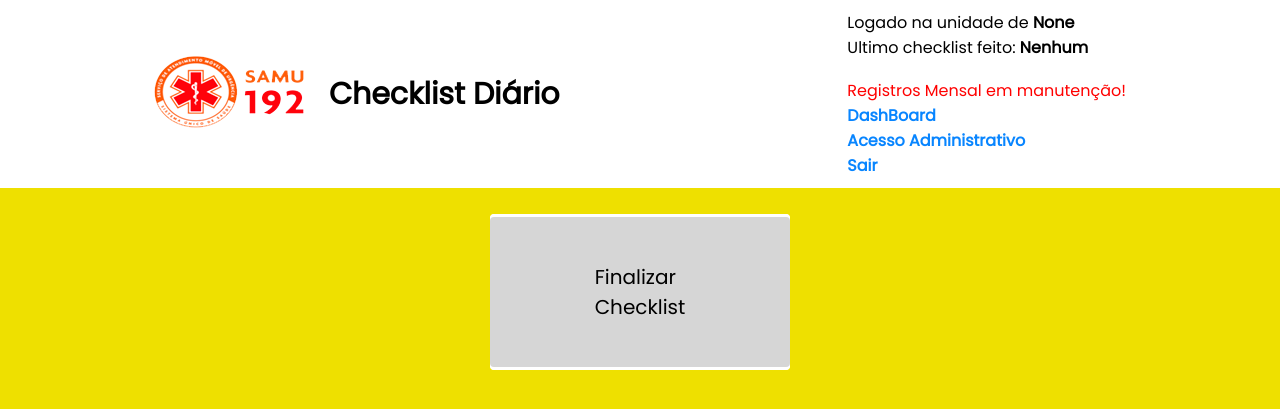
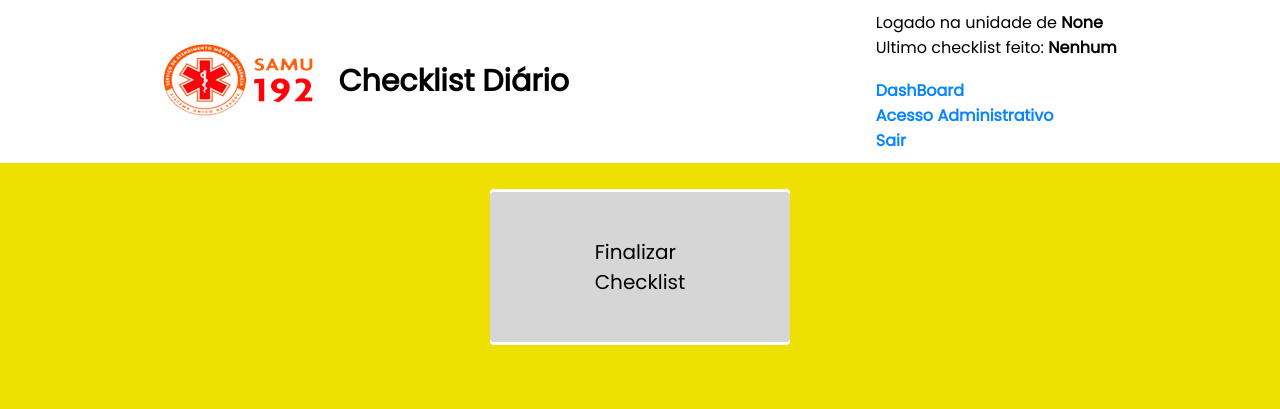
Before and after one commit to danieldevpy/Checklist-Diario-Samu, a Django app: page / in a window 1280 px wide. Shown: the top 409 px of the page. Run offline with Django 4.2, Linux system fonts and the light colour scheme; the visitor is signed in with stand-in values (Sample User, id 1); data that the repository does not hold is empty.

Commit message:
liberar acesso ao dashboard

```diff
--- a/categorias/templates/index.html
+++ b/categorias/templates/index.html
@@ -27,7 +27,6 @@
 
         <label>Ultimo checklist feito: <b>{{last}}</b></label>
         <br>
-        <label style="color: red">Registros Mensal em manutenção! </label>
         <label><a href="/dashboard">DashBoard</a></label>
         <label><a href="/admin" target="_blank">Acesso Administrativo</a></label>
         {% endif %}
```
